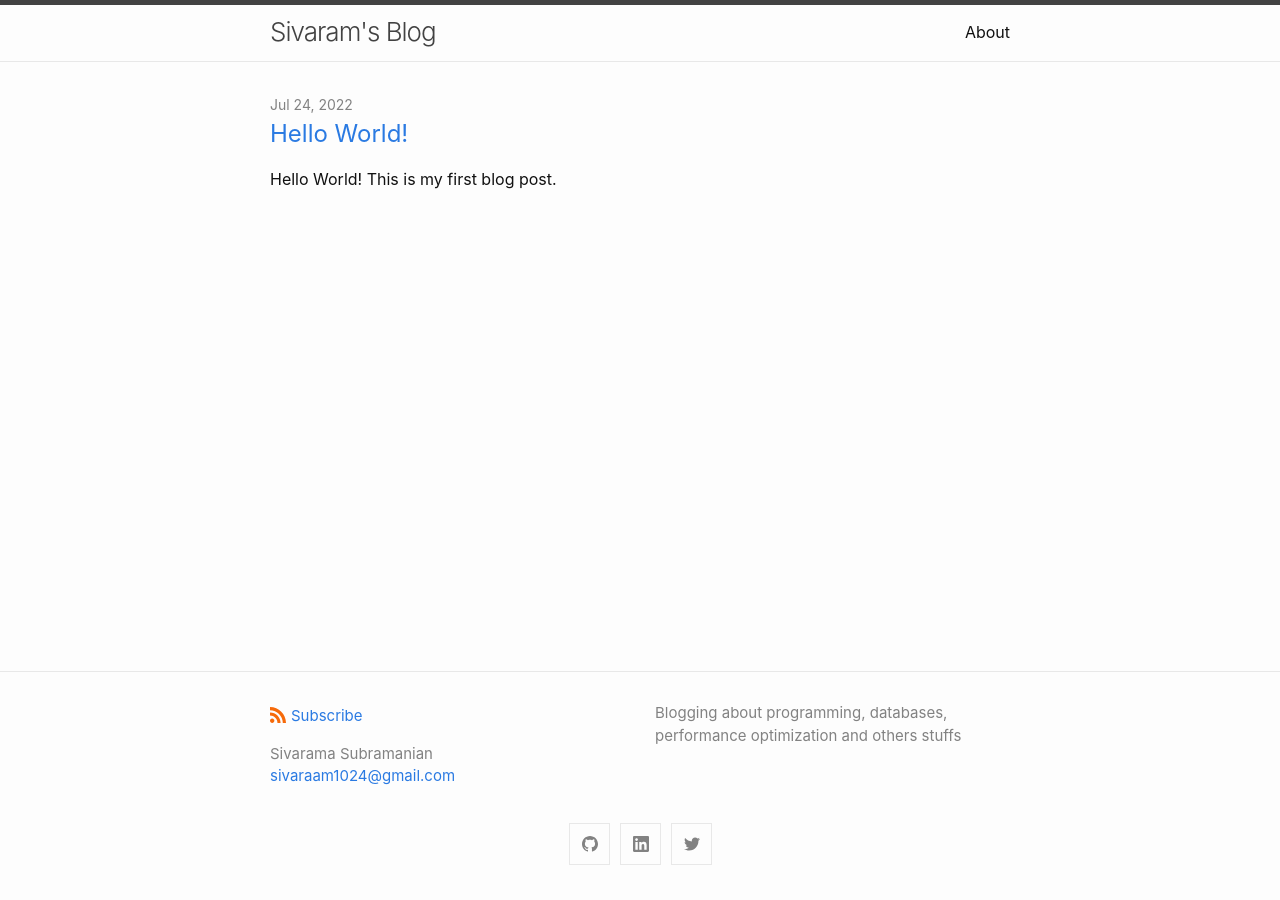
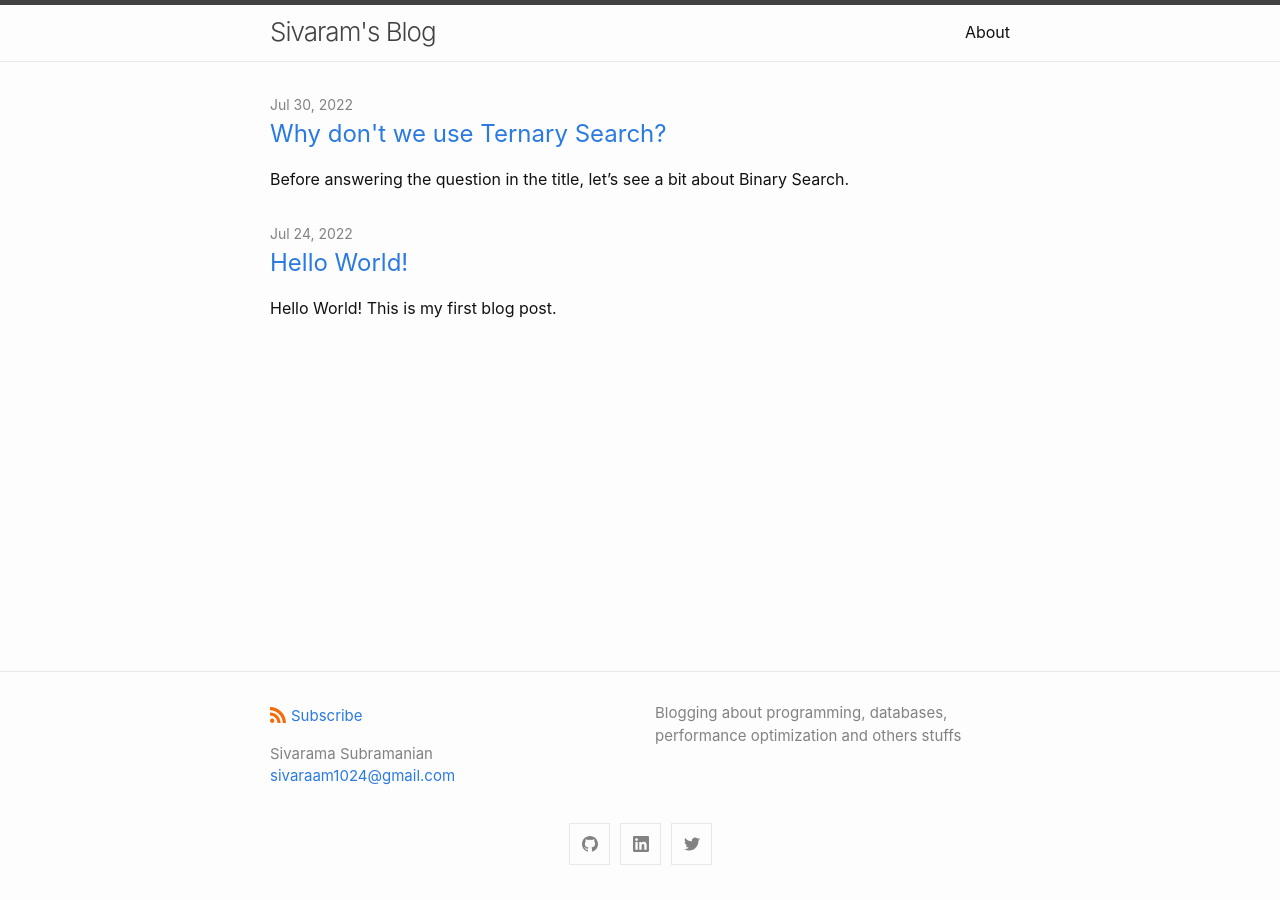
Before and after one commit to sivaramasubramanian/sivaramasubramanian.github.io, a Jekyll site: the page built from index.markdown, in a window 1280 px wide. Built offline with Jekyll 4.4.1, drawn with Linux system fonts in a browser that asks for light colours; some of the changed lines change nothing that is shown.

Commit message:
blog: added the 2nd post - ternary search

```diff
--- a/_config.yml
+++ b/_config.yml
@@ -87,3 +87,12 @@
 # Disqus Comments
 disqus:
   shortname: sivaram-blog
+
+permalink: /:year/:month/:day/:title:output_ext
+
+
+markdown: kramdown
+highlighter: rouge
+kramdown:
+  input: GFM
+  syntax_highlighter: rouge
--- /dev/null
+++ b/_posts/2022-07-30-ternary-search.markdown
@@ -0,0 +1,62 @@
+---
+layout: post
+title:  "Why don't we use Ternary Search?"
+date:   2022-07-30 11:05:01 +0530
+description: Is Ternary search better than binary search? Why is it not popularly used?
+categories: why-dont-we searching
+---
+
+Before answering the question in the title, let's see a bit about Binary Search.
+
+Binary Search is one of the most basic algorithms that every programmer learns. The gist of it is simple.
+
+To Search for an element in a sorted array, compare the search key with the middle element.
+* If both are the same, we have found the element.
+* Else if the key is lesser that the middle element, Repeat the search in left subarray.
+* Else repeat the search in right subarray.
+* if there is no such subarray to search then the element does not exist in this array.
+
+{:refdef: style="text-align: center;"}
+!["Visualization of Binary search"](/assets/binary-search-gif.webp "binary search in action")
+{: refdef}
+
+### Why is Binary search efficient?
+The algorithm is simple and with each comparison we are cutting the search space in half.
+
+This quickly adds up; to search an array with a million elements, we will need at most just 20 such comparisons.
+Compare this to the million comparisons we would need if we took the naive approach of checking each and every element till we find the one we are searching for.
+
+
+!["n vs log2(n) comparison"](/assets/n-vs-log2n.webp "Comparing linear and Binary search")
+
+### Ternary Search should be better, right?
+At each level, Instead of cutting the search space in half (50%) what if we narrowed it down to just (33%) by splitting the array into 3 parts instead of 2.
+
+It seems like ternary search should be more efficient than binary search, after all O(log<sub>3</sub> (n)) should be faster than O (log<sub>2</sub> (n)) right?
+
+!["log2(n) vs log3(n) comparison"](/assets/log2-vs-log3.webp "Comparing log2(n) and log3(n)")
+
+But there is a catch, in Binary search we need only one comparison at each level - we just compare the search key with the middle element -  but in Ternary search we need 2 comparisons: compare with the element at index n/3 and then with element at index 2*n/3.
+
+So in reality the time complexity of Ternary Search is not **log<sub>3</sub>(n)** but **2 * log<sub>3</sub>(n)**.
+
+!["log2(n) vs 2log3(n) comparison"](/assets/log2-vs-2log3.webp "Comparing log2(n) and 2log3(n)")
+
+Eventhough, <i>2 * log<sub>3</sub>(n)</i> is still _O(log<sub>3</sub>(n))_ as per Big-Oh notation, the constants have a real world impact in this case.
+
+|Split|No. of Comparisons at each level|Max Comparisons for searching in n elements (n = 1000)|n = 10000   |n = 100000    |
+|-----|-------------------------------|------------------------------------------|---------|----------|
+|2    |1                              |10                                        |14       |17        |
+|3    |2                              |13                                        |17       |21        |
+|4    |3                              |15                                        |20       |25        |
+|5    |4                              |18                                        |23       |29        |
+|6    |5                              |20                                        |26       |33        |
+|7    |6                              |22                                        |29       |36        |
+
+
+As we can see from the table, Binary Search (Split 2) is better than Ternary Search (Split 3) or any other n-ary splits for searching a single element.
+
+## Why is binary search special?
+Because we and our computers are special and can compare only 2 elements at a time, if we could somehow compare three elements in a single operation, then ternary would be optimal.
+
+[Ternary Search](https://en.wikipedia.org/wiki/Ternary_search) is not without its uses, a variation of the three-split search can used for finding the max or min element in an array if the array has a single highest or lowest element.
```
Also changed, not shown: README.md, assets/binary-search-gif.webp (added), assets/log2-vs-2log3.webp (added), assets/log2-vs-log3.webp (added), assets/n-vs-log2n.webp (added).
